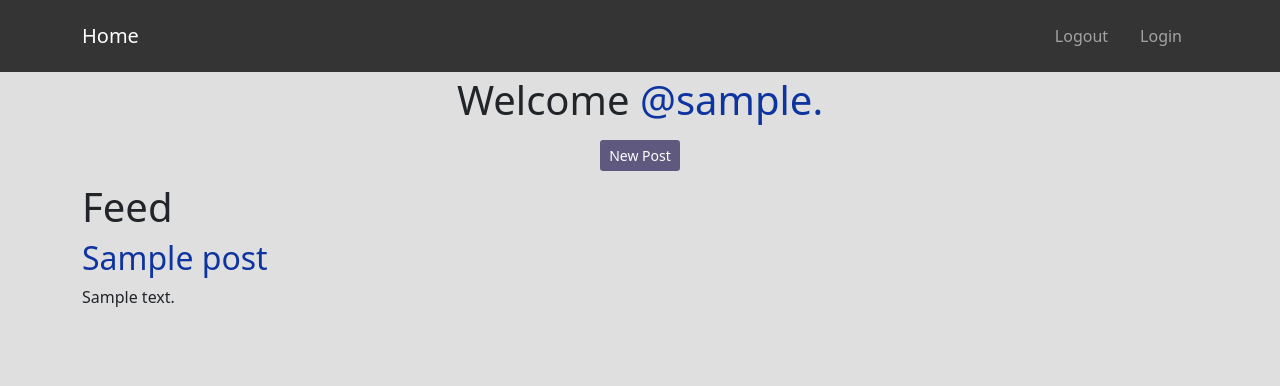
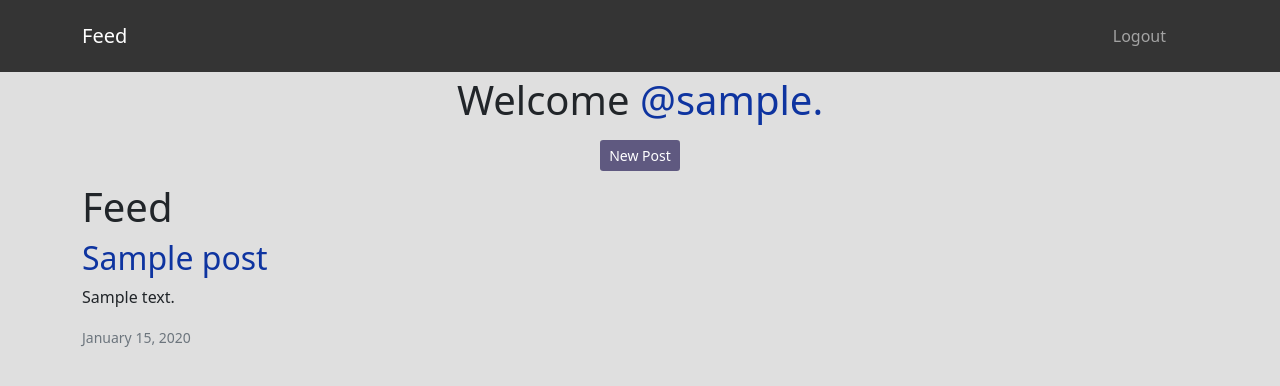
Before and after one commit to f0rc/BlogApp, a Django app: page / in a window 1280 px wide. Shown: the top 386 px of the page. Run offline with Django 3.2, Linux system fonts and the light colour scheme; a user stored in the database is signed in; tables that the repository leaves empty hold one stand-in row (values such as "Sample post").

Commit message:
fixed date

```diff
--- a/social/templates/social/base.html
+++ b/social/templates/social/base.html
@@ -21,7 +21,7 @@
     <!--- Navbar -->
         <nav class="navbar navbar-expand navbar-dark navbarcolors">
             <div class="container">
-                <a href="{% url 'index' %}" class="navbar-brand">Home</a>
+                <a href="{% url 'blog-home' %}" class="navbar-brand">Feed</a>
                 <button class="navbar-toggler" type="button" data-bs-toggle="collapse" data-bs-target="#navmenu">
                     <span class="navbar-toggler-icon"></span>
                 </button>
@@ -33,9 +33,9 @@
                             {% endif %}
                         </li>
                         <li class="nav-item nav-link nounderline">
-                            {% if user.is_authenticated %}
+                        {% if user.is_anonymous %}
                             <a class="nav-link" href={% url 'login' %}>Login</a>
-                            {% endif %}
+                        {% endif %}
                         </li>
                     </ul>
                 </div>
--- a/social/templates/social/list.html
+++ b/social/templates/social/list.html
@@ -8,6 +8,7 @@
     {% for post in posts %}
         <h2 class=""><a class="text-decoration-none username-code" href="{% url 'post-detail' post.id %}">{{ post.title }}</a></h2>
         <p class="article-content">{{ post.contents }}</p>
+        <small class="text-muted">{{ post.date_posted|date:"F d, Y" }}</small>
     {% endfor %}
 
 </div>
--- a/social/urls.py
+++ b/social/urls.py
@@ -1,11 +1,10 @@
 from django.urls import path
 from .views import home,PostListView, PostDetailView, PostCreateView,PostUpdateView,PostDeleteView
 from django.contrib.auth import views as auth_views
-from . import views
 
 
 urlpatterns = [
-    path('', home, name='index'),
+    #path('', home, name='index'),
     #path('new/', new_post, name='new_post'),
     path('', PostListView.as_view(), name='blog-home'),
     path('post/<int:pk>/', PostDetailView.as_view(), name='post-detail'),
```
